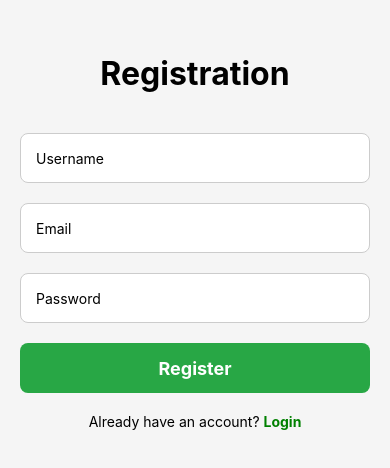
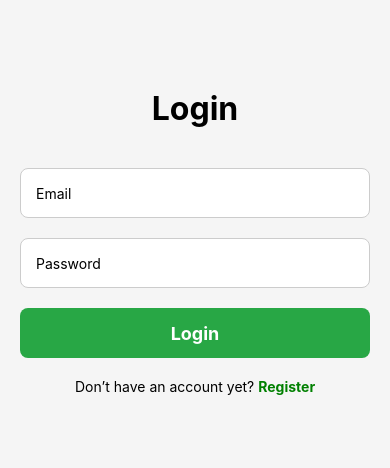
Before and after one commit to karlapolonio/thesis_frontend, a React Native app: screen /Login in a window 390 px wide. Shown: the part 180-648 px from the top of the page. Built offline with nearby package versions, Linux system fonts and the light colour scheme.

Commit message:
feat: add login screen and user context

```diff
--- a/App.js
+++ b/App.js
@@ -1,10 +1,32 @@
+import { NavigationContainer } from '@react-navigation/native';
+import { createNativeStackNavigator } from '@react-navigation/native-stack';
 import { SafeAreaProvider } from 'react-native-safe-area-context';
+import { UserProvider } from './UserContext';
+
 import Register from './screens/RegisterScreen';
+import Login from './screens/LoginScreen';
+
+const Stack = createNativeStackNavigator();
 
 export default function App() {
   return (
     <SafeAreaProvider>
-      <Register/>
+      <UserProvider>
+        <NavigationContainer>
+          <Stack.Navigator initialRouteName="Login">
+            <Stack.Screen
+              name="Login"
+              component={Login}
+              options={{ headerShown: false }}
+            />
+            <Stack.Screen
+              name="Register"
+              component={Register}
+              options={{ headerShown: false }}
+            />
+          </Stack.Navigator>
+        </NavigationContainer>
+      </UserProvider>
     </SafeAreaProvider>
   );
 }
--- /dev/null
+++ b/UserContext.js
@@ -0,0 +1,16 @@
+import { createContext, useContext, useState } from "react";
+
+const UserContext = createContext();
+
+export const UserProvider = ({ children }) => {
+  const [userId, setUserId] = useState(null);
+  return (
+    <UserContext.Provider value={{ userId, setUserId }}>
+      {children}
+    </UserContext.Provider>
+  );
+};
+
+export const useUser = () => {
+  return useContext(UserContext);
+};
--- a/package.json
+++ b/package.json
@@ -9,6 +9,7 @@
     "web": "expo start --web"
   },
   "dependencies": {
+    "@react-navigation/native-stack": "^7.3.27",
     "axios": "^1.12.2",
     "expo": "~54.0.13",
     "expo-status-bar": "~3.0.8",
--- /dev/null
+++ b/screens/LoginScreen.js
@@ -0,0 +1,93 @@
+import { useState } from "react";
+import { View, Text, TextInput, TouchableOpacity, Platform, Alert, KeyboardAvoidingView} from "react-native";
+import styles from "../styles/LoginStyle";
+import axios from "axios";
+import { useUser } from "../UserContext";
+import { BACKEND_URL } from "../Config";
+
+const API_BASE_URL = `${BACKEND_URL}/account`;
+
+const Login = ({ navigation }) => {
+
+  const { setUserId } = useUser();
+
+  const [email, setEmail] = useState("");
+  const [password, setPassword] = useState("");
+
+  const handleLogin = async () => {
+    if (!email || !password) {
+      Alert.alert("Error", "Please enter email and password");
+      return;
+    }
+
+    try {
+      const response = await axios.post(`${API_BASE_URL}/login`, {
+        email,
+        password,
+      },
+      {
+        headers: {
+            "x-api-key": "",
+        },
+      }
+    );
+
+      console.log("User logged in:", response.data);
+      console.log(response.data.user_id);
+      setUserId(response.data.user_id);
+
+      if (response.data.has_profile) {
+          navigation.navigate("Main");
+      } else {
+          navigation.navigate("Form");
+      }
+    } catch (error) {
+      console.error("Register error:", error.response?.data || error.message);
+      Alert.alert(
+        "Error",
+        error.response?.data?.detail || "Something went wrong"
+      );
+    }
+  };
+
+  return (
+    <KeyboardAvoidingView
+        style={{ flex: 1 }}
+        behavior={Platform.OS === "ios" ? "padding" : "height"}
+    >
+        <View style={styles.container}>
+            <Text style={styles.title}>Login</Text>
+
+            <TextInput
+            style={styles.input}
+            placeholder="Email"
+            value={email}
+            onChangeText={setEmail}
+            keyboardType="email-address"
+            autoCapitalize="none"
+            />
+
+            <TextInput
+            style={styles.input}
+            placeholder="Password"
+            value={password}
+            onChangeText={setPassword}
+            secureTextEntry
+            />
+
+            <TouchableOpacity style={styles.button} onPress={handleLogin}>
+              <Text style={styles.buttonText}>Login</Text>
+            </TouchableOpacity>
+
+            <View style={{ marginTop: 20, flexDirection: "row", justifyContent: "center" }}>
+              <Text>Don’t have an account yet? </Text>
+              <TouchableOpacity onPress={() => navigation.navigate("Register")}>
+                <Text style={{ color: "green", fontWeight: "bold" }}>Register</Text>
+              </TouchableOpacity>
+            </View>
+        </View>
+    </KeyboardAvoidingView>
+  );
+};
+
+export default Login;
--- /dev/null
+++ b/styles/LoginStyle.js
@@ -0,0 +1,37 @@
+import { StyleSheet } from "react-native";
+
+export default StyleSheet.create({
+  container: {
+    flex: 1,
+    justifyContent: "center",
+    padding: 20,
+    backgroundColor: "#f5f5f5",
+  },
+  title: {
+    fontSize: 32,
+    fontWeight: "bold",
+    marginBottom: 40,
+    textAlign: "center",
+  },
+  input: {
+    height: 50,
+    borderColor: "#ccc",
+    borderWidth: 1,
+    borderRadius: 8,
+    marginBottom: 20,
+    paddingHorizontal: 15,
+    backgroundColor: "#fff",
+  },
+  button: {
+    backgroundColor: "#28a745",
+    height: 50,
+    borderRadius: 8,
+    justifyContent: "center",
+    alignItems: "center",
+  },
+  buttonText: {
+    color: "#fff",
+    fontSize: 18,
+    fontWeight: "bold",
+  },
+});
```
Also changed, not shown: 1 other file (tests, documents, lock files or other folders).
